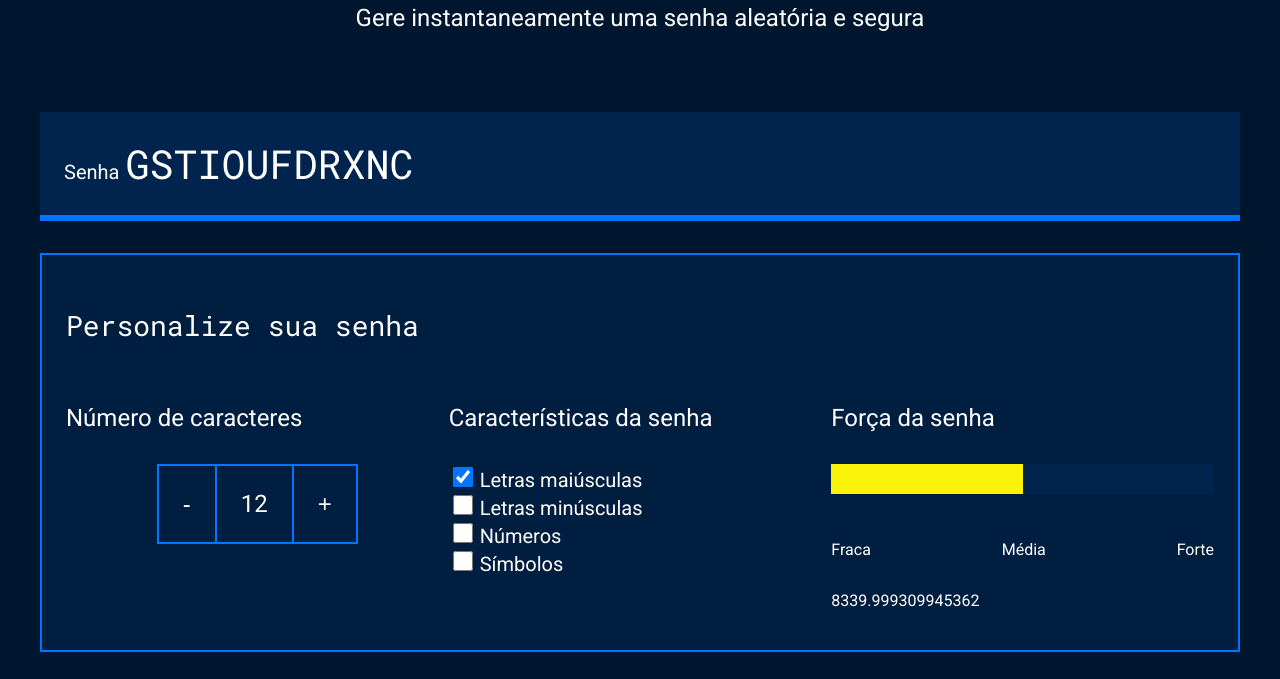
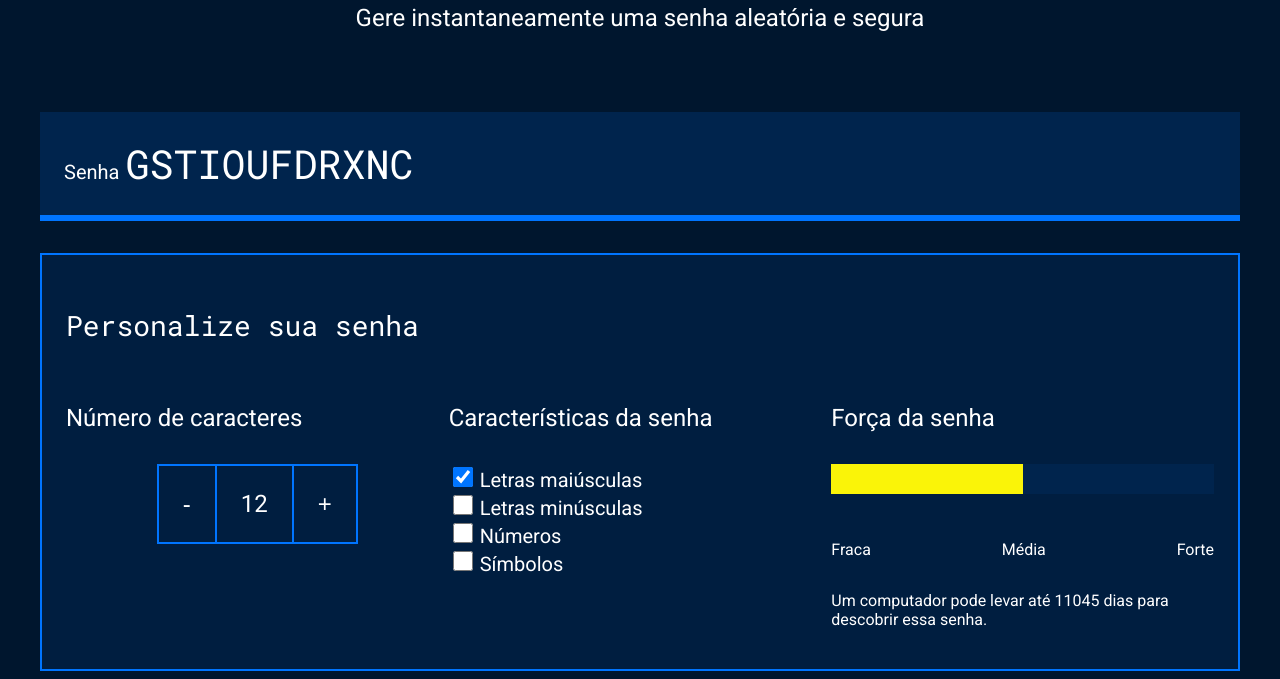
Before and after one commit to ChrisHUB07/projeto-senhas-seguras, a plain HTML site: page index.html in a window 1280 px wide. Shown: the part 214-893 px from the top of the page. Drawn offline with Linux system fonts and the light colour scheme.

Commit message:
Add files via upload

```diff
--- a/index.html
+++ b/index.html
@@ -4,7 +4,7 @@
 <head>
     <meta charset="UTF-8">
     <meta name="viewport" content="width=device-width, initial-scale=1.0">
-    <title>Gerador de senha do Chris</title>
+    <title>Gerador de senha</title>
     <link rel="stylesheet" href="style.css">
 </head>
 
--- a/main.js
+++ b/main.js
@@ -73,5 +73,5 @@ function classificaSenha(tamanhoAlfabeto){
         forcaSenha.classList.add('fraca');
     }
     const valorEntropia = document.querySelector('.entropia');
-    valorEntropia.textContent = 2**Math.floor(entropia)/(100e6*60*60*24);
+    valorEntropia.textContent = "Um computador pode levar até " + Math.floor(2**entropia/(100e6*60*60*24)) + " dias para descobrir essa senha.";
 }
```
Also changed, not shown: 1 other file.
